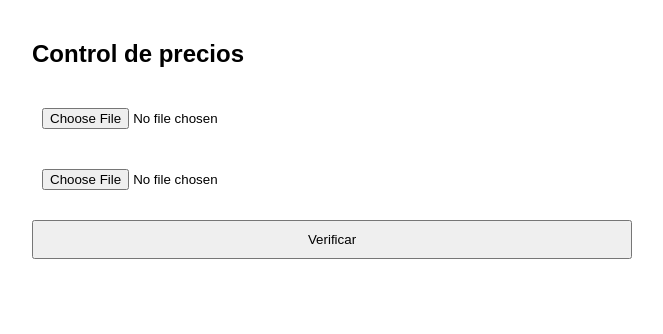
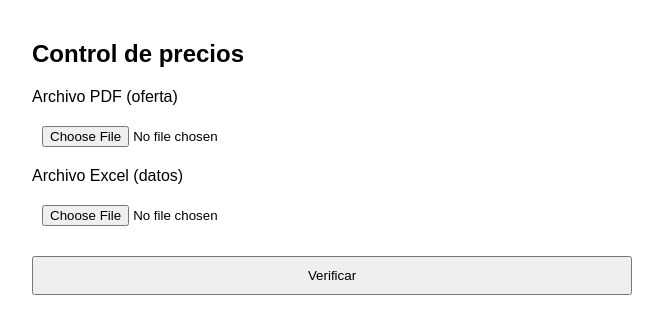
Before and after one commit to somosyaju/price-cheker-2, a FastAPI app: page / in a window 1280 px wide. Shown: the top 334 px of the page, without its empty margins (308-971 px from the left). Run offline with FastAPI, Linux system fonts and the light colour scheme.

Commit message:
Add files via upload

```diff
--- a/templates/index.html
+++ b/templates/index.html
@@ -14,8 +14,11 @@
 <h2>Control de precios</h2>
 
 <form id="form">
-    <input type="file" name="pdf" accept=".pdf" required>
-    <input type="file" name="excel" accept=".xlsx" required>
+<label>Archivo PDF (oferta)</label>
+<input type="file" name="pdf" accept=".pdf" required>
+
+<label>Archivo Excel (datos)</label>
+<input type="file" name="excel" accept=".xlsx" required>
     <button type="submit">Verificar</button>
 </form>
 
```
